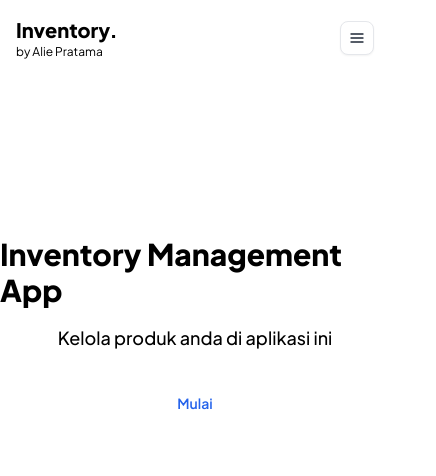
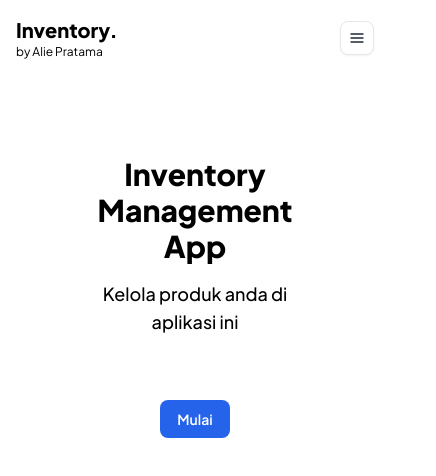
Before and after one commit to aliepratama/kuliah-responsi-inventory, a Vue app in the folder inventory-fe/: page / in a window 390 px wide. Shown: the top 476 px of the page, 436 px wide, since content can reach past the window. Built offline with nearby package versions, Linux system fonts and the light colour scheme.

Commit message:
feat: make hero section on home view

```diff
--- a/inventory-fe/src/routes/Home.vue
+++ b/inventory-fe/src/routes/Home.vue
@@ -1,11 +1,19 @@
 <script>
 </script>
 <template>
-    <div class="min-w-full mt-40 flex flex-col items-center">
-        <h2 class="text-3xl font-extrabold">Inventory Management App</h2>
-        <p class="mt-4 text-lg font-medium">Kelola produk anda di aplikasi ini</p>
-        <router-link to="/products" type="button" class="mt-8 px-4 py-2 inline-flex items-center gap-x-2 text-sm font-semibold rounded-lg border border-transparent text-blue-600 hover:bg-blue-100 hover:text-blue-800 disabled:opacity-50 disabled:pointer-events-none dark:text-blue-500 dark:hover:bg-blue-800/30 dark:hover:text-blue-400 dark:focus:outline-none dark:focus:ring-1 dark:focus:ring-gray-600">
-            Mulai
-        </router-link>
+    <div class="min-w-full mt-4 flex flex-col items-center">
+        <img
+            src="../assets/home_4x.gif"
+            class="w-[40%] hidden md:block"
+            alt="inventory management">
+        <div class="min-w-full px-36 mt-16 md:mt-0 flex flex-col items-center md:flex-row md:justify-between">
+            <div class="flex flex-col items-center md:items-start">
+                <h2 class="text-3xl font-extrabold text-center md:text-left">Inventory Management App</h2>
+                <p class="mt-4 text-lg font-medium text-center md:text-left">Kelola produk anda di aplikasi ini</p>
+            </div>
+            <router-link to="/products" type="button" class="py-2 px-4 mt-16 md:mt-0 max-w-[5rem] text-center inline-flex items-center gap-x-2 text-sm font-semibold rounded-lg border border-transparent bg-blue-600 text-white hover:bg-blue-700 disabled:opacity-50 disabled:pointer-events-none dark:focus:outline-none dark:focus:ring-1 dark:focus:ring-gray-600">
+                Mulai
+            </router-link>
+        </div>
     </div>
 </template>
--- a/inventory-fe/src/style.css
+++ b/inventory-fe/src/style.css
@@ -671,6 +671,18 @@ video {
   margin-top: 2rem;
 }
 
+.mt-20 {
+  margin-top: 5rem;
+}
+
+.mt-10 {
+  margin-top: 2.5rem;
+}
+
+.mt-16 {
+  margin-top: 4rem;
+}
+
 .block {
   display: block;
 }
@@ -745,6 +757,22 @@ video {
 
 .max-w-\[85rem\] {
   max-width: 85rem;
+}
+
+.max-w-xs {
+  max-width: 20rem;
+}
+
+.max-w-\[2rem\] {
+  max-width: 2rem;
+}
+
+.max-w-\[6rem\] {
+  max-width: 6rem;
+}
+
+.max-w-\[5rem\] {
+  max-width: 5rem;
 }
 
 .flex-none {
@@ -972,12 +1000,31 @@ video {
   padding-bottom: 2rem;
 }
 
+.px-12 {
+  padding-left: 3rem;
+  padding-right: 3rem;
+}
+
+.px-24 {
+  padding-left: 6rem;
+  padding-right: 6rem;
+}
+
+.px-36 {
+  padding-left: 9rem;
+  padding-right: 9rem;
+}
+
 .pe-11 {
   padding-inline-end: 2.75rem;
 }
 
 .pe-12 {
   padding-inline-end: 3rem;
+}
+
+.text-center {
+  text-align: center;
 }
 
 .text-start {
@@ -1310,8 +1357,44 @@ video {
 }
 
 @media (min-width: 768px) {
+  .md\:mt-2 {
+    margin-top: 0.5rem;
+  }
+
+  .md\:mt-0 {
+    margin-top: 0px;
+  }
+
+  .md\:block {
+    display: block;
+  }
+
+  .md\:hidden {
+    display: none;
+  }
+
+  .md\:flex-row {
+    flex-direction: row;
+  }
+
+  .md\:flex-col {
+    flex-direction: column;
+  }
+
+  .md\:items-start {
+    align-items: flex-start;
+  }
+
+  .md\:justify-between {
+    justify-content: space-between;
+  }
+
   .md\:overflow-y-hidden {
     overflow-y: hidden;
+  }
+
+  .md\:text-left {
+    text-align: left;
   }
 }
 
```
